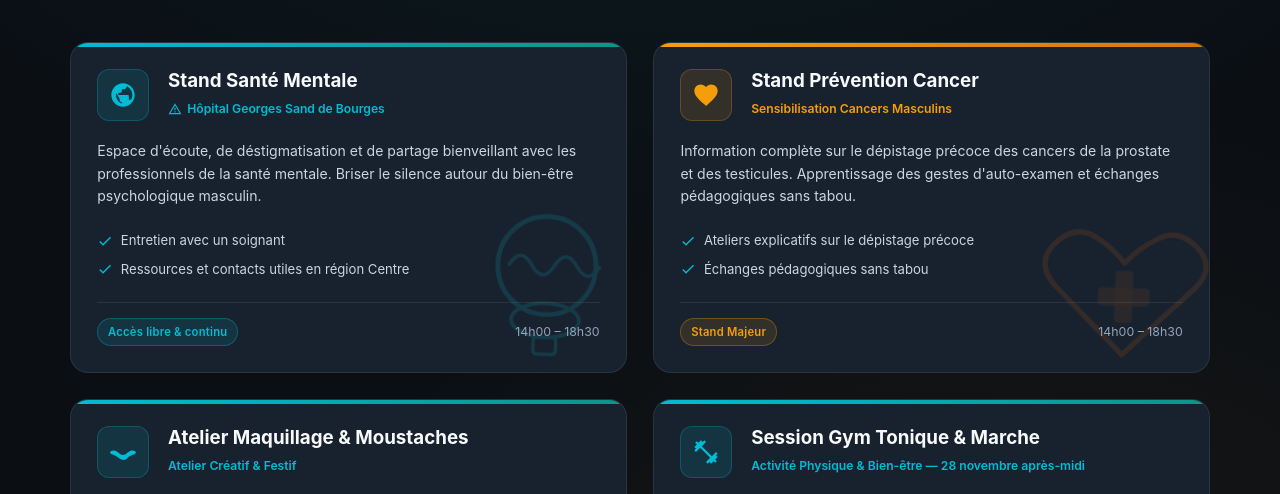
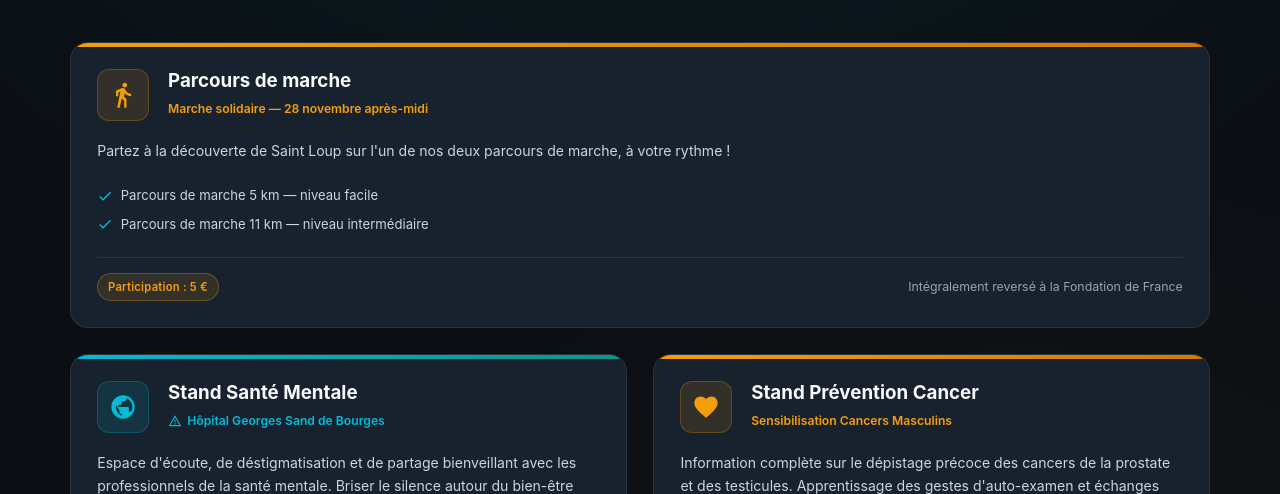
Before and after one commit to iangalmiche4/Movember, a plain HTML site: page programme.html in a window 1280 px wide. Shown: the part 287-781 px from the top of the page. Drawn offline with nearby package versions, Linux system fonts and the light colour scheme.

Commit message:
add section for Walking

```diff
--- a/css/sections.css
+++ b/css/sections.css
@@ -455,6 +455,11 @@
   }
 }
 
+/* Carte pleine largeur (occupe toute la ligne de la grille) */
+.stand-card--wide {
+  grid-column: 1 / -1;
+}
+
 .stand-card {
   background: var(--color-bg-card);
   border: var(--border-subtle);
--- a/programme.html
+++ b/programme.html
@@ -100,6 +100,45 @@
         </div>
 
         <div class="programme-grid">
+
+          <!-- Parcours de marche (pleine largeur) -->
+          <article class="stand-card stand-card--marche stand-card--wide highlight-card" data-aos="fade-up">
+            <div>
+              <div class="stand-header">
+                <div class="stand-icon-box gold">
+                  <svg viewBox="0 0 24 24" fill="currentColor">
+                    <path d="M13.5 5.5c1.1 0 2-.9 2-2s-.9-2-2-2-2 .9-2 2 .9 2 2 2zM9.8 8.9L7 23h2.1l1.8-8 2.1 2v6h2v-7.5l-2.1-2 .6-3C14.8 12 16.8 13 19 13v-2c-1.9 0-3.5-1-4.3-2.4l-1-1.6c-.4-.6-1-1-1.7-1-.3 0-.5.1-.8.1L6 8.3V13h2V9.6l1.8-.7"/>
+                  </svg>
+                </div>
+                <div class="stand-meta">
+                  <h2 class="stand-title">Parcours de marche</h2>
+                  <span class="stand-partner" style="color: var(--color-accent-orange);">
+                    Marche solidaire — 28 novembre après-midi
+                  </span>
+                </div>
+              </div>
+
+              <p class="stand-description">
+                Partez à la découverte de Saint Loup sur l'un de nos deux parcours de marche, à votre rythme !
+              </p>
+
+              <ul class="stand-features">
+                <li>
+                  <svg viewBox="0 0 24 24" fill="currentColor"><path d="M9 16.17L4.83 12l-1.42 1.41L9 19 21 7l-1.41-1.41z"/></svg>
+                  Parcours de marche 5 km — niveau facile
+                </li>
+                <li>
+                  <svg viewBox="0 0 24 24" fill="currentColor"><path d="M9 16.17L4.83 12l-1.42 1.41L9 19 21 7l-1.41-1.41z"/></svg>
+                  Parcours de marche 11 km — niveau intermédiaire
+                </li>
+              </ul>
+            </div>
+
+            <div class="stand-footer">
+              <span class="badge badge-orange">Participation : 5 €</span>
+              <span class="stand-badge-info">Intégralement reversé à la Fondation de France</span>
+            </div>
+          </article>
 
           <!-- Stand 1 : Santé Mentale -->
           <article class="stand-card stand-card--mental" data-aos="fade-up">
@@ -227,27 +266,19 @@
                   </svg>
                 </div>
                 <div class="stand-meta">
-                  <h2 class="stand-title">Session Gym Tonique & Marche</h2>
+                  <h2 class="stand-title">Session Gym Tonique</h2>
                   <span class="stand-partner">Activité Physique & Bien-être — 28 novembre après-midi</span>
                 </div>
               </div>
 
               <p class="stand-description">
-                L'activité physique est un pilier de la santé physique et mentale. Rejoignez nos coachs pour une séance énergisante et partez à la découverte de Saint Loup sur l'un de nos deux parcours de marche !
+                L'activité physique est un pilier de la santé physique et mentale. Rejoignez nos coachs pour une séance énergisante !
               </p>
 
               <ul class="stand-features">
                 <li>
                   <svg viewBox="0 0 24 24" fill="currentColor"><path d="M9 16.17L4.83 12l-1.42 1.41L9 19 21 7l-1.41-1.41z"/></svg>
                   Échauffement, cardio doux et renforcement musculaire
-                </li>
-                <li>
-                  <svg viewBox="0 0 24 24" fill="currentColor"><path d="M9 16.17L4.83 12l-1.42 1.41L9 19 21 7l-1.41-1.41z"/></svg>
-                  Parcours de marche 5 km — niveau facile
-                </li>
-                <li>
-                  <svg viewBox="0 0 24 24" fill="currentColor"><path d="M9 16.17L4.83 12l-1.42 1.41L9 19 21 7l-1.41-1.41z"/></svg>
-                  Parcours de marche 11 km — niveau intermédiaire
                 </li>
               </ul>
             </div>
```
